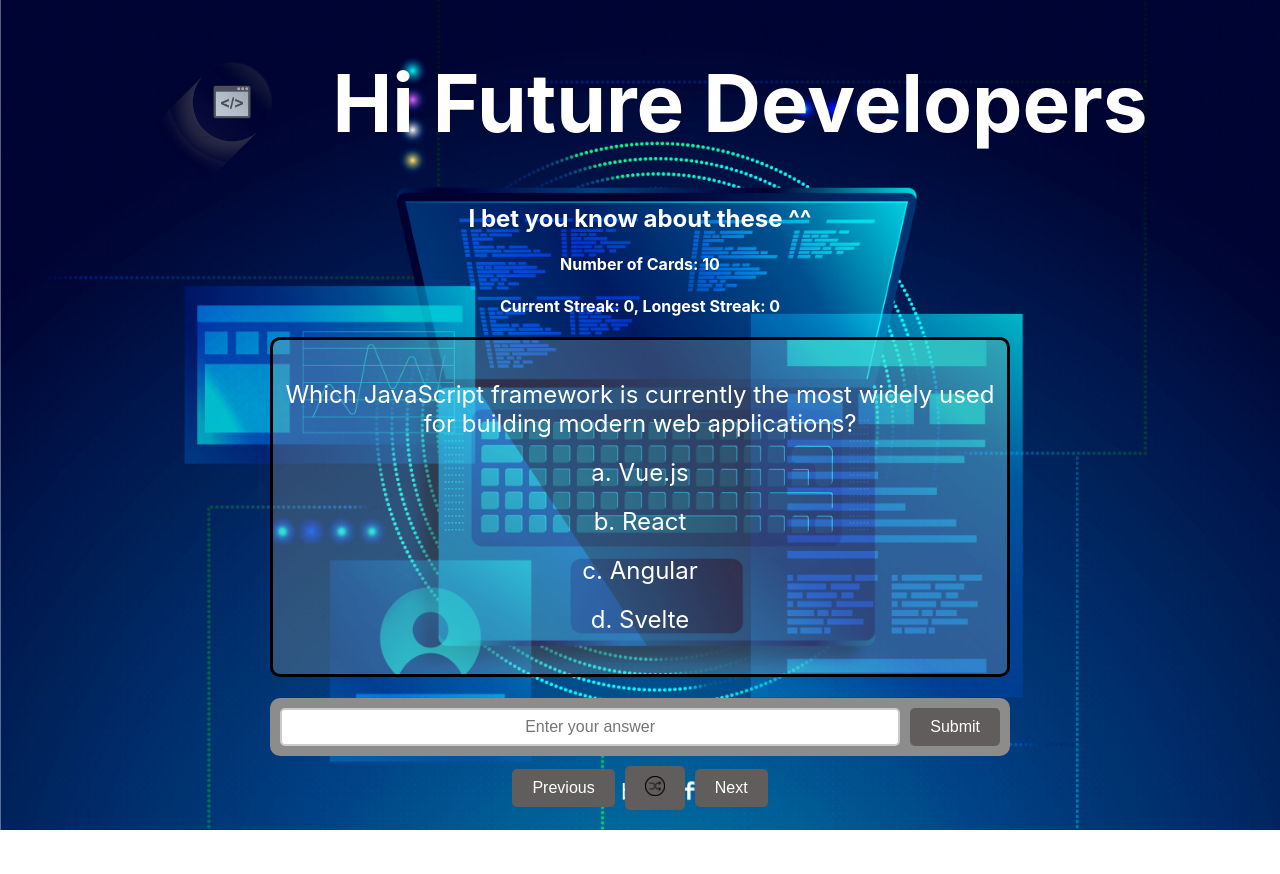
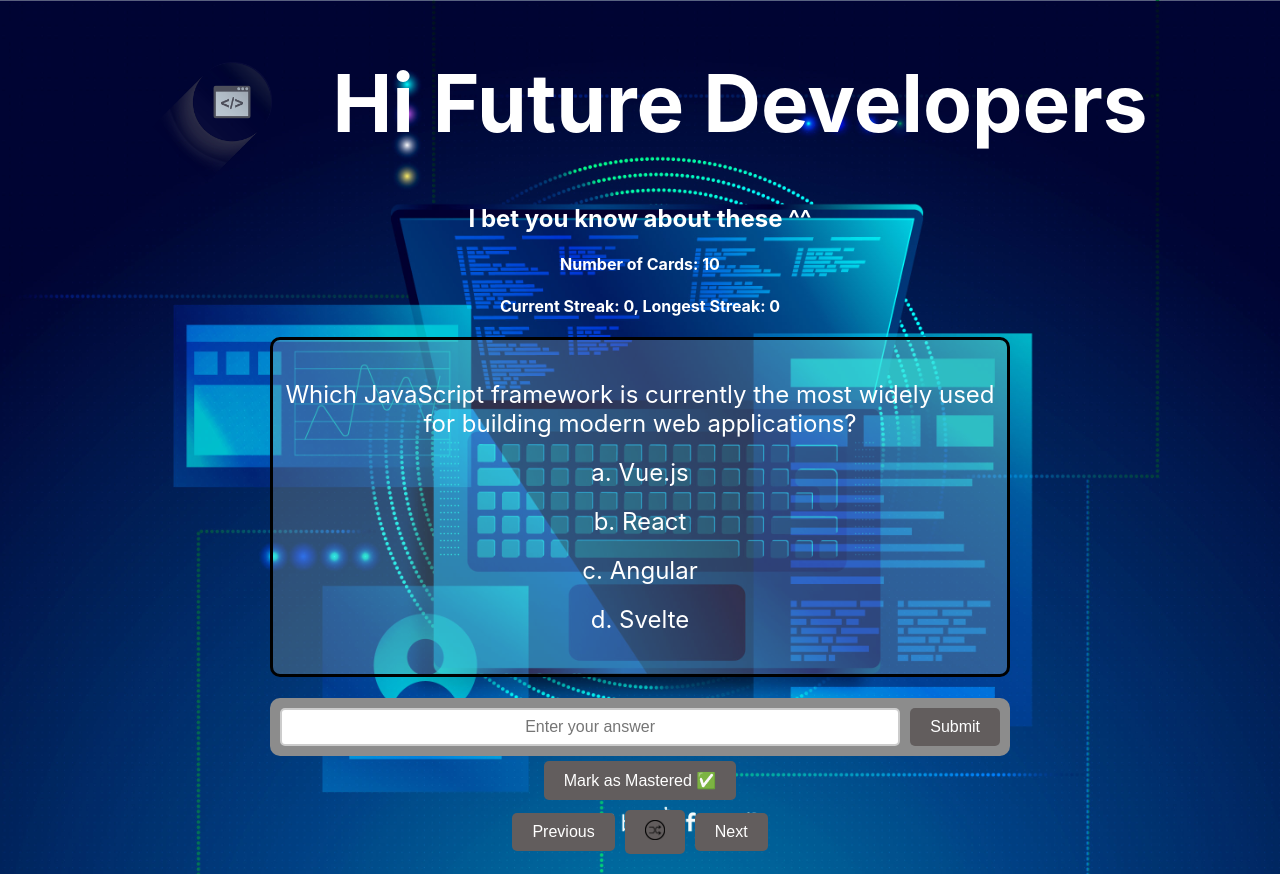
Before and after one commit to hanluu1/flip-card, a React (Vite) app: page / in a window 1280 px wide. Before the commit the page ends 830 px from the top, so only its background shows below. Built offline with nearby package versions, Linux system fonts and the light colour scheme.

Commit message:
feat: add button to mark card as mastered

```diff
--- a/src/components/Card.jsx
+++ b/src/components/Card.jsx
@@ -9,6 +9,10 @@ const Card = ({ cardsData }) => {
   const [longestStreak, setLongestStreak] = useState(0);
   const [submitted, setSubmitted] = useState(false);
   const [warning, setWarning] = useState("");
+  const [masteredCards, setMasteredCards] = useState([]);
+
+  const activeCards= cardsData.filter((card)  => !masteredCards.includes(card.frontContent));
+  if (activeCards.length === 0) return <p>🎉 You've mastered all the cards! 🎉</p>;
 
   const handleClick = () => {
     if (submitted){
@@ -67,6 +71,17 @@ const Card = ({ cardsData }) => {
   if (!cardsData || cardsData.length === 0) return <p>No cards to display</p>;
   const currentOptions = cardsData[currentCard].options || [];
 
+  const handleMastered = () => {
+    setMasteredCards([...masteredCards, activeCards[currentCard].frontContent]);
+    setSubmitted(false);
+    setFlipped(false);
+    setFeedback("");
+
+    if (activeCards.length > 1) {
+      setCurrentCard((prevCard) => (prevCard + 1) % activeCards.length);
+    }
+  }
+
   return (
     <div>
       <h4>Number of Cards: {cardsData.length}</h4>
@@ -97,6 +112,11 @@ const Card = ({ cardsData }) => {
         <button onClick={handleSubmit}>Submit</button>
 
       </div>
+      <button onClick={handleMastered} disabled={!submitted}>
+        Mark as Mastered ✅
+      </button>
+
+
 
       <div className="buttons">
         <button onClick={handlePrev}>Previous</button>
@@ -107,6 +127,7 @@ const Card = ({ cardsData }) => {
         </div>
         <button onClick={handleNext}>Next</button>
       </div>
+
     </div>
   );
 };
--- a/src/index.css
+++ b/src/index.css
@@ -106,6 +106,7 @@ button:hover {
   border-radius: 10px;
   margin-top: 10px;
   gap: 10px;
+  margin-bottom: 5px;
 
 }
 
```
